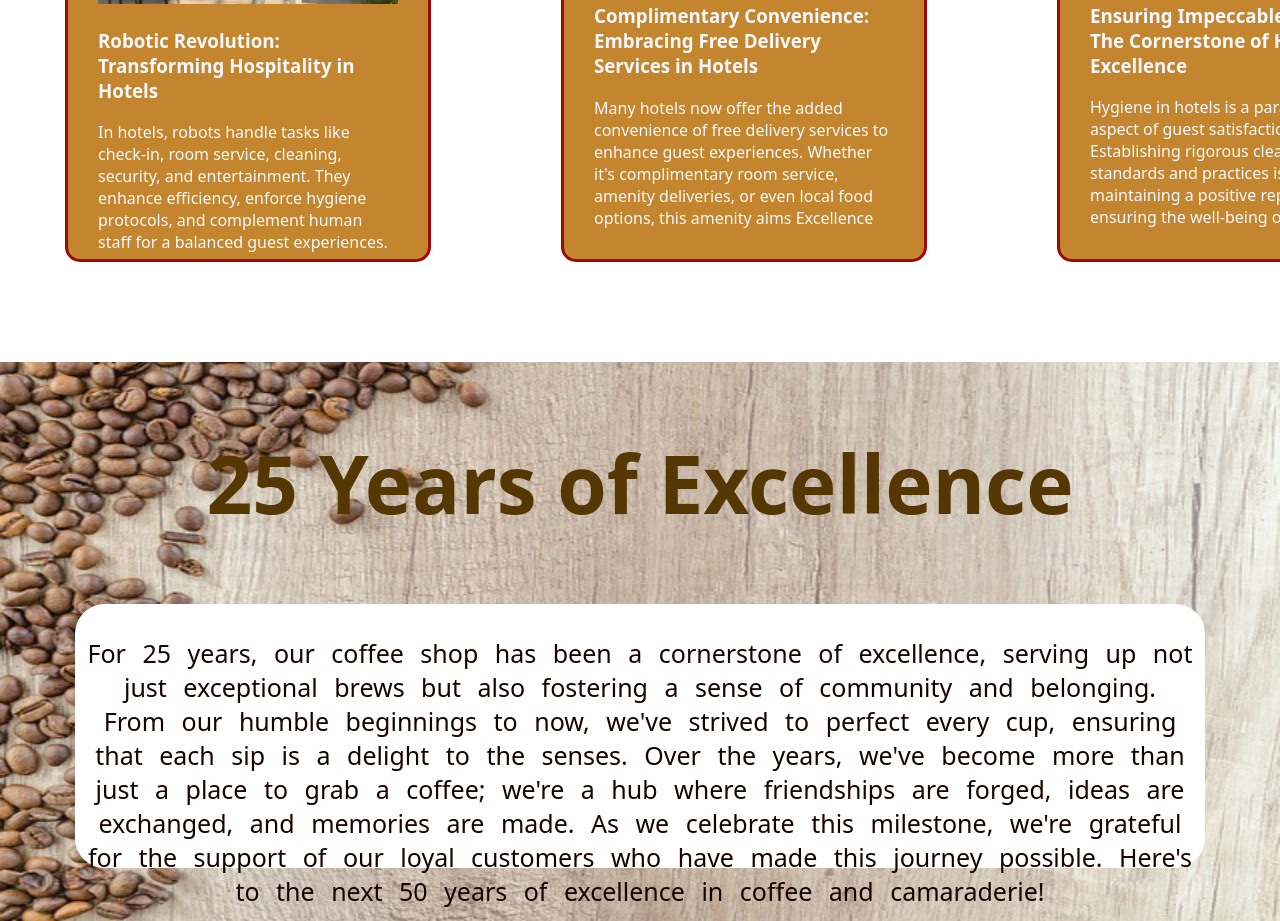
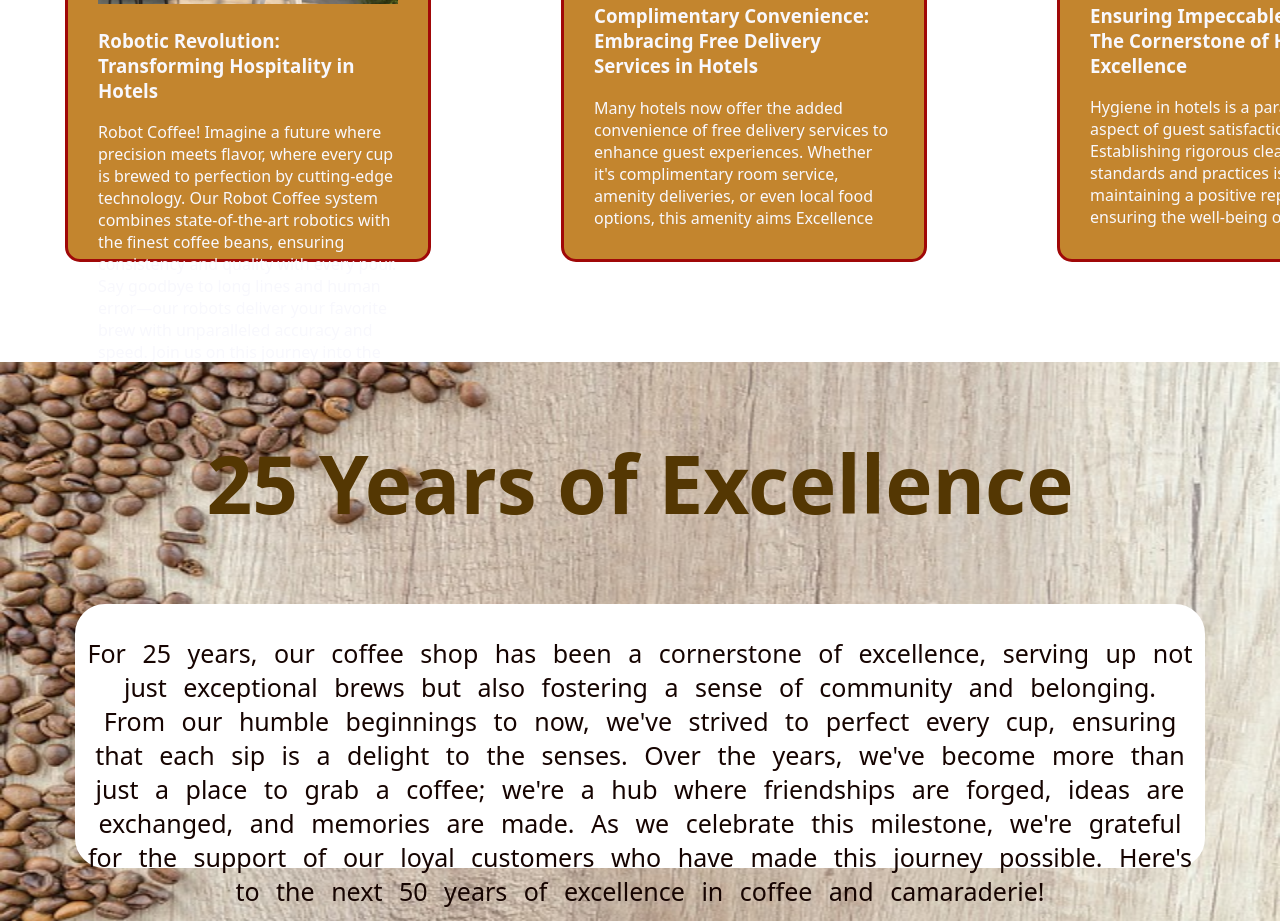
Before and after one commit to Rakesh748301/restaurant, a plain HTML site: page index.html in a window 1280 px wide. Shown: the part 1140-2061 px from the top of the page. Drawn offline with Linux system fonts and the light colour scheme.

Commit message:
Update index.html by manoj

```diff
--- a/index.html
+++ b/index.html
@@ -34,7 +34,7 @@
         <div class="sem">
             <img src="images/robot.jpg" alt="" srcset="">
             <h3>Robotic Revolution: Transforming Hospitality in Hotels</h3>
-            <p>In hotels, robots handle tasks like check-in, room service, cleaning, security, and entertainment. They enhance efficiency, enforce hygiene protocols, and complement human staff for a balanced guest experiences.</p>
+            <p>Robot Coffee! Imagine a future where precision meets flavor, where every cup is brewed to perfection by cutting-edge technology. Our Robot Coffee system combines state-of-the-art robotics with the finest coffee beans, ensuring consistency and quality with every pour. Say goodbye to long lines and human error—our robots deliver your favorite brew with unparalleled accuracy and speed. Join us on this journey into the future of coffee, where innovation meets indulgence. Experience the perfect cup, every time, with Robot Coffee..</p>
         </div>
         <div class="sem">
             <img src="images/coffee-424758_640.jpg" alt="">
```
